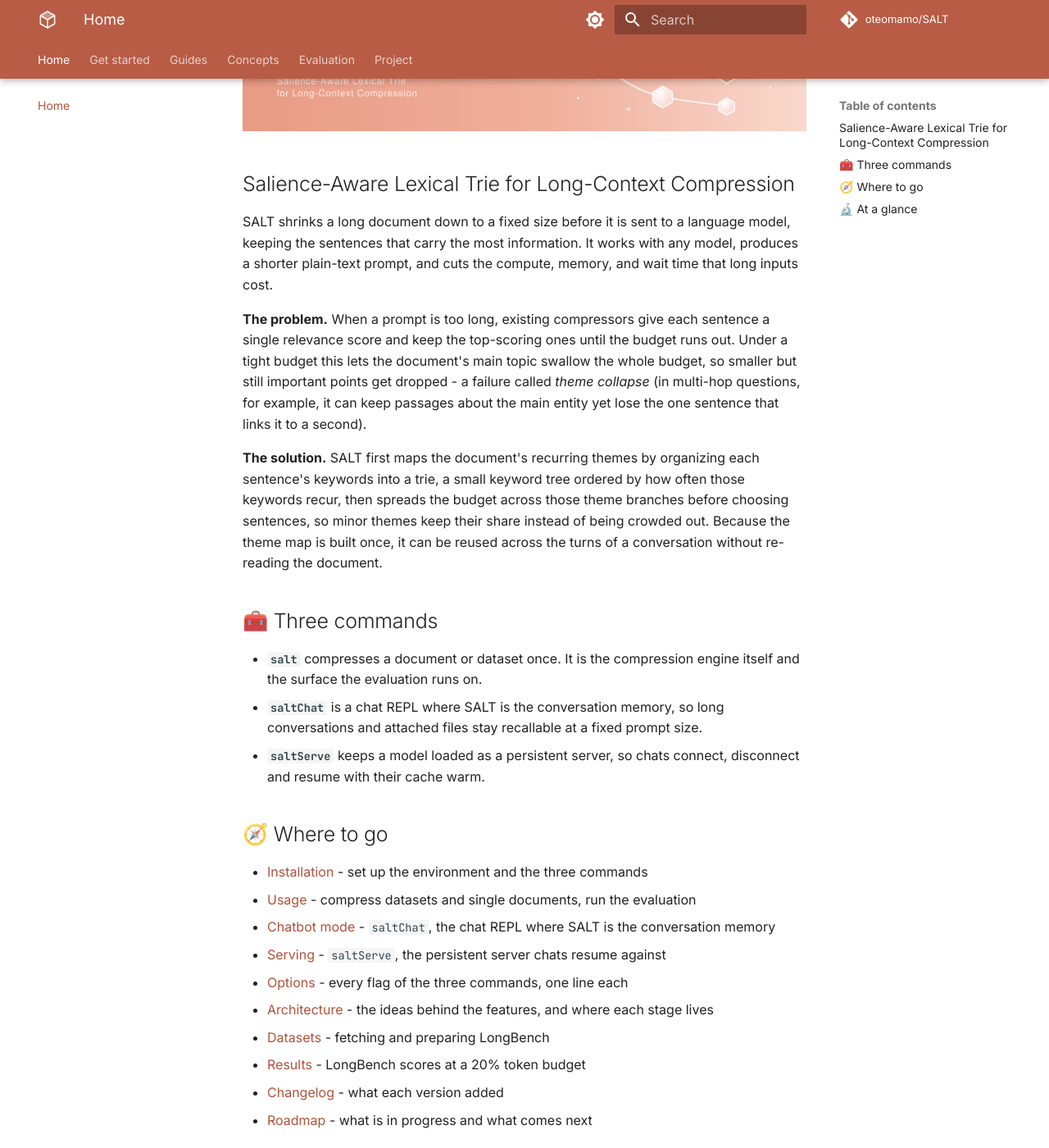
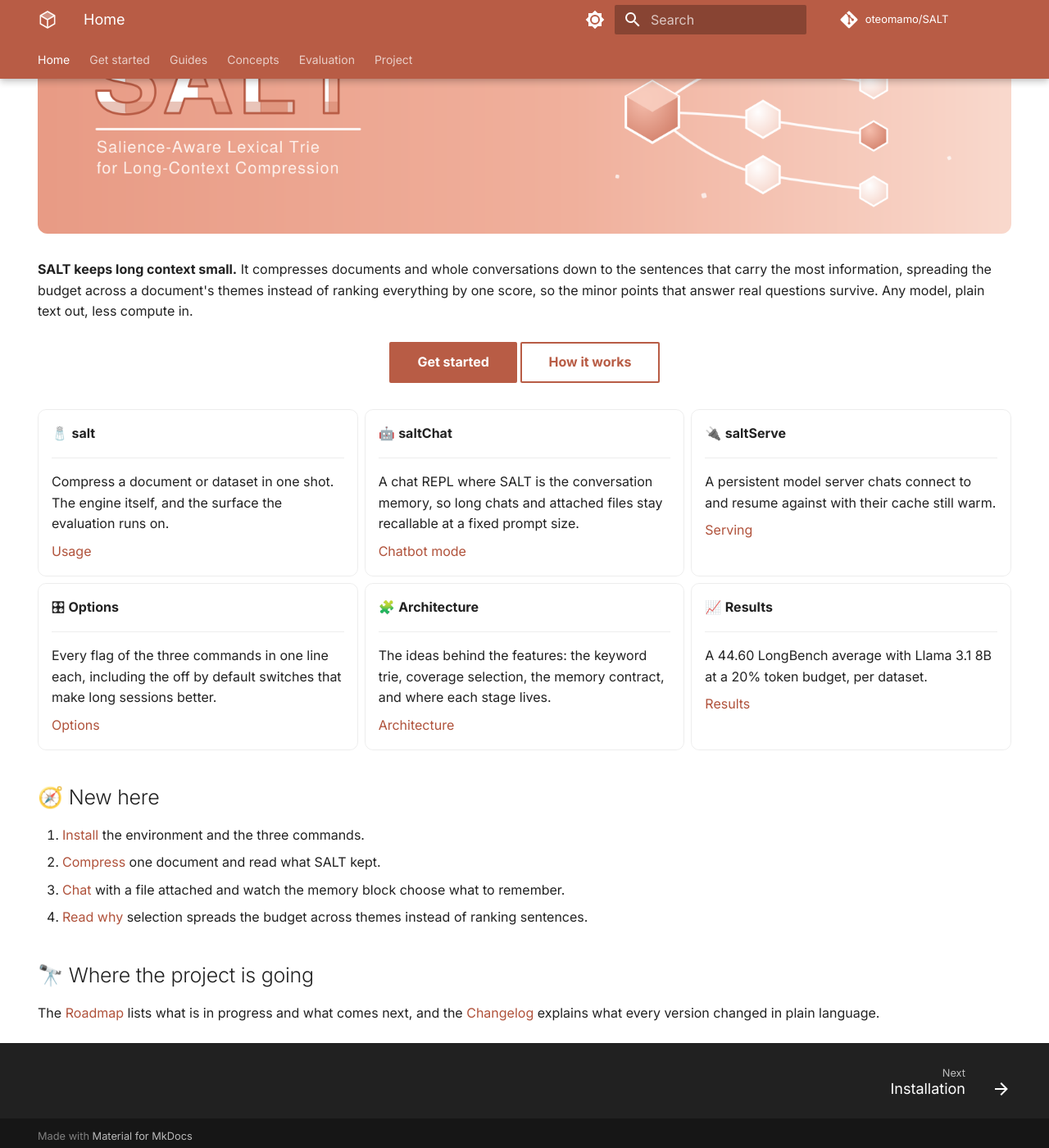
Before and after one commit to oteomamo/SALT, an MkDocs documentation site: the page built from docs/index.md, in a window 1280 px wide and 1400 px high, scrolled down 240 px. Shown: the whole window at 82% size. Built offline with MkDocs 1.6.1 and Material for MkDocs 9.7.7, drawn with Linux system fonts in a browser that asks for light colours; comment, search, counter and statistics services are not loaded; the version menu is left out; some of the changed text lies outside the part shown.

Commit message:
v2.9.67 docs site: the home page becomes a landing page
Home was the README's opening pasted above a link list. It is now a
landing: the banner as hero, a three sentence pitch, a get-started
button pair, six cards routing to the commands and the reference
pages, a numbered path for newcomers, and pointers to the roadmap
and changelog. The problem-and-solution story lives on Architecture
where it belongs. Verified with mkdocs build --strict and python
scripts/style_gate.py.

```diff
--- a/docs/index.md
+++ b/docs/index.md
@@ -1,56 +1,95 @@
+---
+hide:
+  - navigation
+  - toc
+---
+
 # SALT
 
-<p align="center">
-  <img src="assets/banner.png" width="100%">
-</p>
+<div class="salt-hero" markdown>
+![SALT banner](assets/banner.png)
+</div>
 
-## Salience-Aware Lexical Trie for Long-Context Compression
+**SALT keeps long context small.** It compresses documents and whole
+conversations down to the sentences that carry the most information,
+spreading the budget across a document's themes instead of ranking
+everything by one score, so the minor points that answer real questions
+survive. Any model, plain text out, less compute in.
 
-SALT shrinks a long document down to a fixed size before it is sent to a language
-model, keeping the sentences that carry the most information. It works with any
-model, produces a shorter plain-text prompt, and cuts the compute, memory, and
-wait time that long inputs cost.
+<div class="salt-buttons" markdown>
+[Get started](installation.md){ .md-button .md-button--primary }
+[How it works](architecture.md){ .md-button }
+</div>
 
-**The problem.** When a prompt is too long, existing compressors give each
-sentence a single relevance score and keep the top-scoring ones until the budget
-runs out. Under a tight budget this lets the document's main topic swallow the
-whole budget, so smaller but still important points get dropped - a failure called
-*theme collapse* (in multi-hop questions, for example, it can keep
-passages about the main entity yet lose the one sentence that links it to a
-second).
+<div class="grid cards" markdown>
 
-**The solution.** SALT first maps the document's recurring themes by organizing
-each sentence's keywords into a trie, a small keyword tree ordered by how often
-those keywords recur, then spreads the budget across those theme branches
-before choosing sentences, so minor themes keep their share instead of being
-crowded out. Because the theme map is built once, it can be reused across the
-turns of a conversation without re-reading the document.
+- 🧂 **salt**
 
-## 🧰 Three commands
+    ---
 
-- **`salt`** compresses a document or dataset once. It is the
-  compression engine itself and the surface the evaluation runs on.
-- **`saltChat`** is a chat REPL where SALT is the conversation memory,
-  so long conversations and attached files stay recallable at a fixed
-  prompt size.
-- **`saltServe`** keeps a model loaded as a persistent server, so chats
-  connect, disconnect and resume with their cache warm.
+    Compress a document or dataset in one shot. The engine itself, and
+    the surface the evaluation runs on.
 
-## 🧭 Where to go
+    [Usage](usage.md)
 
-- [Installation](installation.md) - set up the environment and the three commands
-- [Usage](usage.md) - compress datasets and single documents, run the evaluation
-- [Chatbot mode](chatbot.md) - `saltChat`, the chat REPL where SALT is the conversation memory
-- [Serving](serving.md) - `saltServe`, the persistent server chats resume against
-- [Options](options.md) - every flag of the three commands, one line each
-- [Architecture](architecture.md) - the ideas behind the features, and where each stage lives
-- [Datasets](datasets.md) - fetching and preparing LongBench
-- [Results](results.md) - LongBench scores at a 20% token budget
-- [Changelog](changelog.md) - what each version added
-- [Roadmap](roadmap.md) - what is in progress and what comes next
+- 🤖 **saltChat**
 
-## 🔬 At a glance
+    ---
 
-SALT reaches an overall **44.60** LongBench average with Llama-3.1-8B-Instruct
-at a 20% token budget. The full per-dataset table is on the
-[Results](results.md) page.
+    A chat REPL where SALT is the conversation memory, so long chats
+    and attached files stay recallable at a fixed prompt size.
+
+    [Chatbot mode](chatbot.md)
+
+- 🔌 **saltServe**
+
+    ---
+
+    A persistent model server chats connect to and resume against with
+    their cache still warm.
+
+    [Serving](serving.md)
+
+- 🎛 **Options**
+
+    ---
+
+    Every flag of the three commands in one line each, including the
+    off by default switches that make long sessions better.
+
+    [Options](options.md)
+
+- 🧩 **Architecture**
+
+    ---
+
+    The ideas behind the features: the keyword trie, coverage
+    selection, the memory contract, and where each stage lives.
+
+    [Architecture](architecture.md)
+
+- 📈 **Results**
+
+    ---
+
+    A 44.60 LongBench average with Llama 3.1 8B at a 20% token budget,
+    per dataset.
+
+    [Results](results.md)
+
+</div>
+
+## 🧭 New here
+
+1. [Install](installation.md) the environment and the three commands.
+2. [Compress](usage.md) one document and read what SALT kept.
+3. [Chat](chatbot.md) with a file attached and watch the memory block
+   choose what to remember.
+4. [Read why](architecture.md) selection spreads the budget across
+   themes instead of ranking sentences.
+
+## 🔭 Where the project is going
+
+The [Roadmap](roadmap.md) lists what is in progress and what comes
+next, and the [Changelog](changelog.md) explains what every version
+changed in plain language.
--- a/pyproject.toml
+++ b/pyproject.toml
@@ -4,7 +4,7 @@ build-backend = "setuptools.build_meta"
 
 [project]
 name = "salt"
-version = "2.9.66"
+version = "2.9.67"
 description = "SALT: Salience-Aware Lexical Trie for Long-Context Compression"
 readme = "README.md"
 license = "MIT"
```
